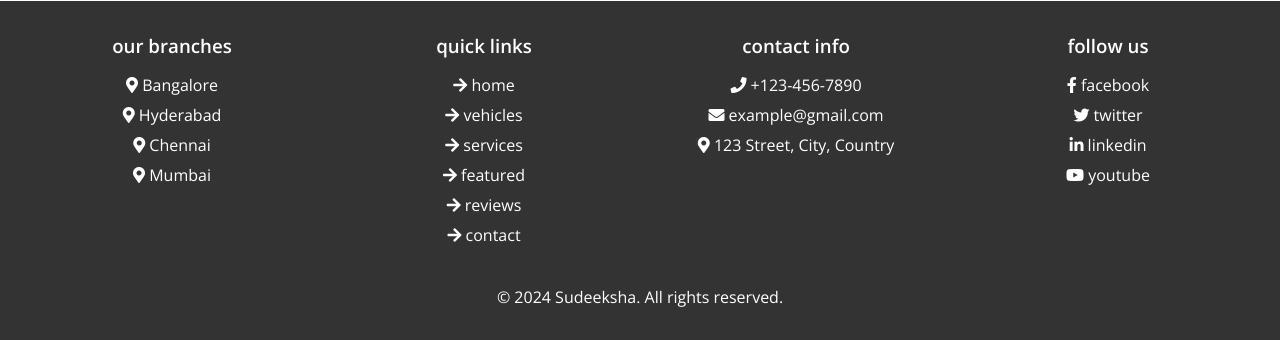
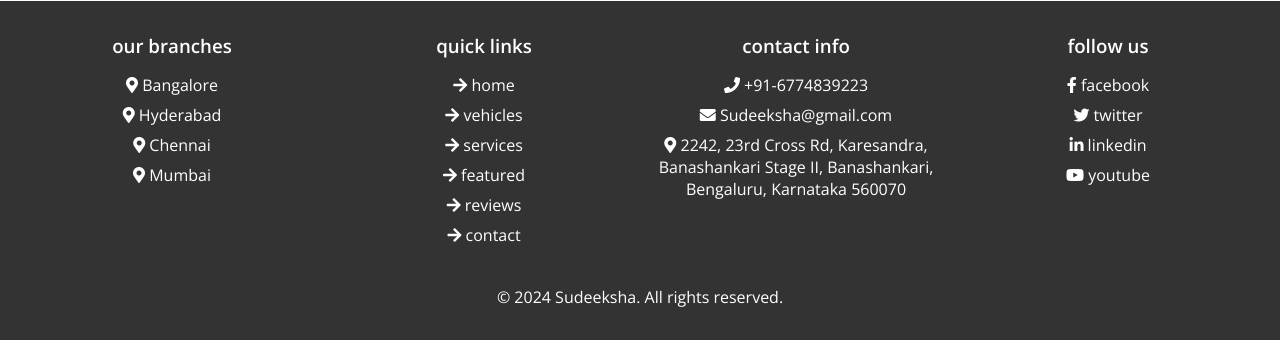
Before and after one commit to harshil585581/car_project, a Django app: page /home/ in a window 1280 px wide. Shown: the part 2639-2979 px from the top of the page. Run offline with Django 5.2, Linux system fonts and the light colour scheme.

Commit message:
added on sep2

```diff
--- a/templates/home/home.html
+++ b/templates/home/home.html
@@ -230,9 +230,9 @@
         </div>
         <div class="box">
             <h3>contact info</h3>
-            <a href="#"> <i class="fas fa-phone"></i> +123-456-7890 </a>
-            <a href="#"> <i class="fas fa-envelope"></i> example@gmail.com </a>
-            <a href="#"> <i class="fas fa-map-marker-alt"></i> 123 Street, City, Country </a>
+            <a href="#"> <i class="fas fa-phone"></i> +91-6774839223 </a>
+            <a href="#"> <i class="fas fa-envelope"></i> Sudeeksha@gmail.com </a>
+            <a href="#"> <i class="fas fa-map-marker-alt"></i> 2242, 23rd Cross Rd, Karesandra, Banashankari Stage II, Banashankari, Bengaluru, Karnataka 560070 </a>
         </div>
         <div class="box">
             <h3>follow us</h3>
```
